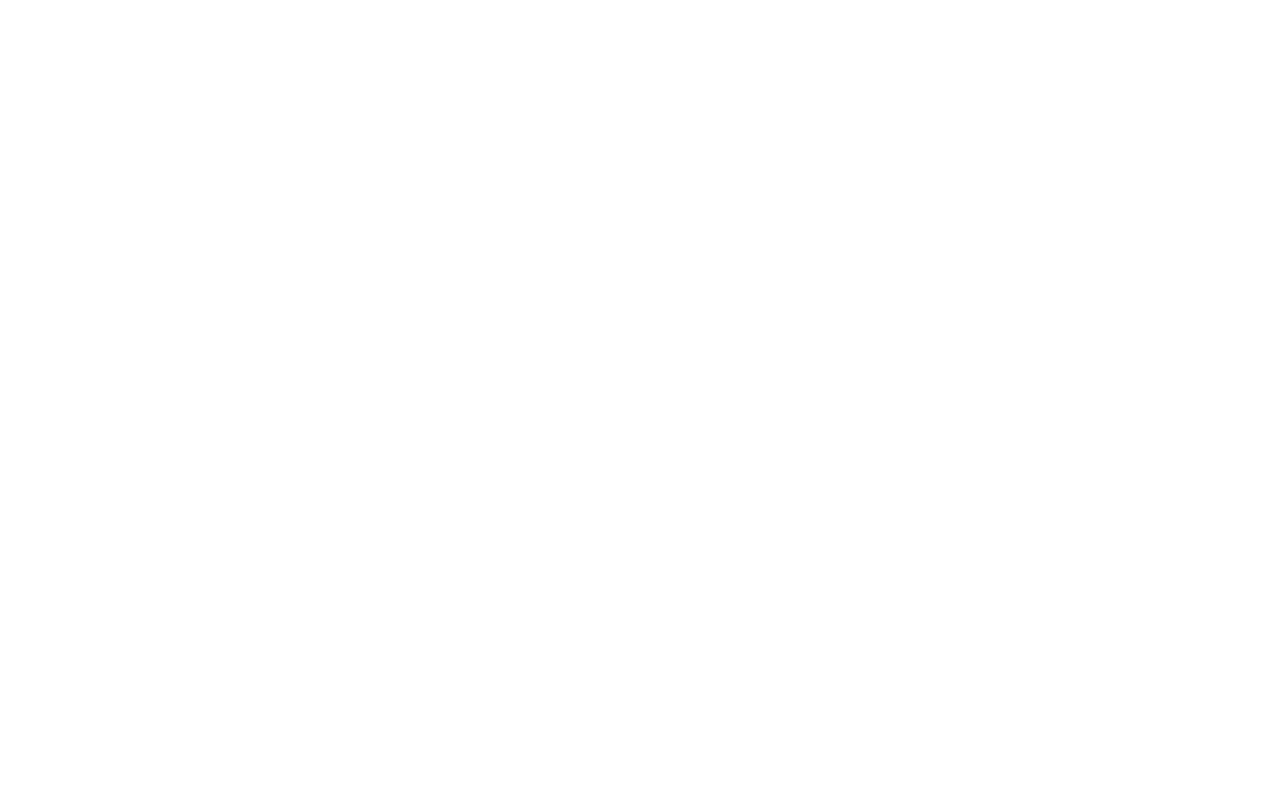
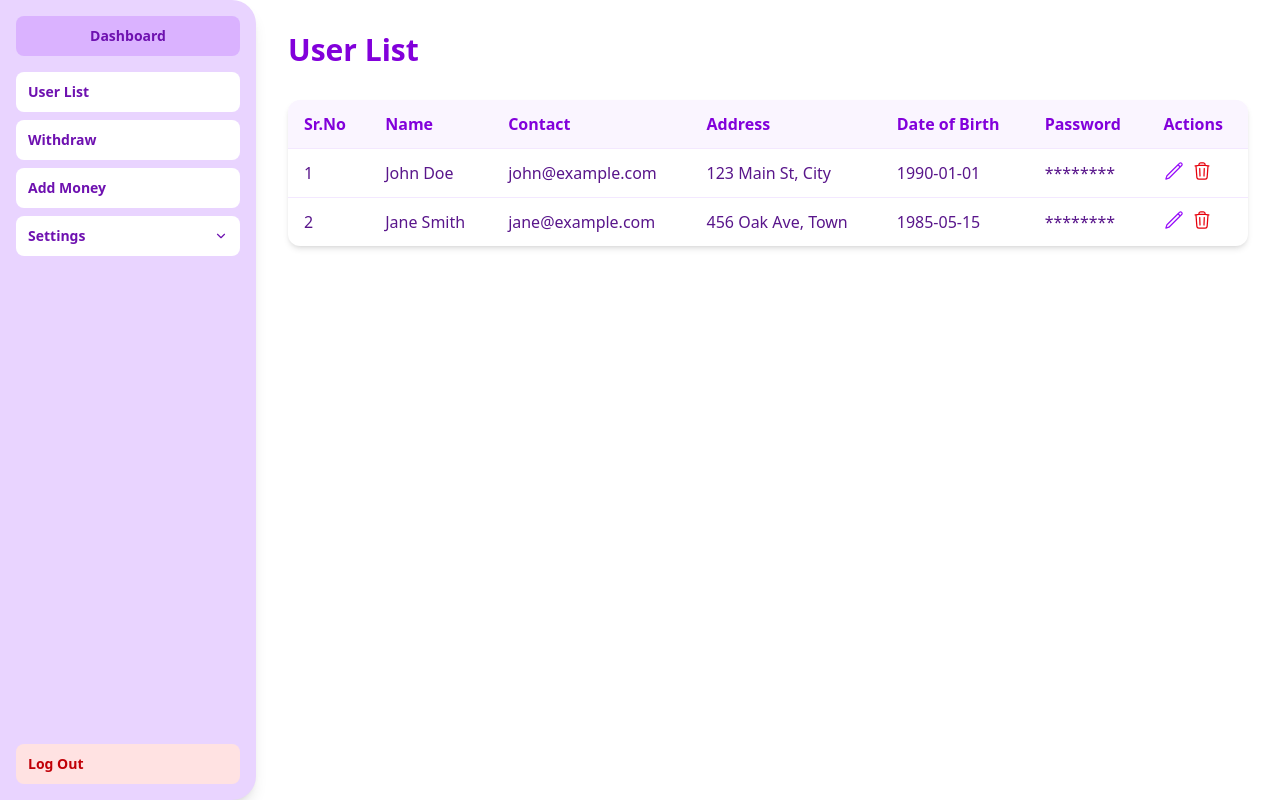
Before and after one commit to NomulaSantosh/Adminpanel, a React (Vite) app in the folder client/: page /user-list in a window 1280 px wide. Before the commit this address had no page. Built offline with nearby package versions, Linux system fonts and the light colour scheme.

Commit message:
feat: add user list and withdraw pages with tables

```diff
--- a/client/package.json
+++ b/client/package.json
@@ -10,6 +10,7 @@
     "preview": "vite preview"
   },
   "dependencies": {
+    "@heroicons/react": "^2.2.0",
     "@tailwindcss/vite": "^4.1.5",
     "react": "^19.0.0",
     "react-dom": "^19.0.0",
--- a/client/src/App.jsx
+++ b/client/src/App.jsx
@@ -3,6 +3,8 @@ import Login from './pages/Login.jsx'
 import Dashboard from './pages/Dashboard.jsx'
 import Socialmedia from './pages/Socialmedia'
 import Password from './pages/Password'
+import UserList from './pages/UserList'
+import Withdraw from './pages/Withdraw'
 
 const App = () => {
   return (
@@ -11,6 +13,8 @@ const App = () => {
       <Route path='/dashboard' element={<Dashboard />} />
       <Route path="/social-media" element={<Socialmedia />} />
       <Route path="/change-password" element={<Password />} />
+      <Route path="/user-list" element={<UserList />} />
+      <Route path="/withdraw" element={<Withdraw />} />
     </Routes>
   )
 }
--- a/client/src/components/Sidebar.jsx
+++ b/client/src/components/Sidebar.jsx
@@ -36,21 +36,21 @@ const Sidebar = () => {
         </div>
 
         <div className="flex-1 flex flex-col gap-2">
-          <Link to="#" className="hover:scale-105 transition-transform">
+          <Link to="/user-list" className="hover:scale-105 transition-transform">
             <button className="w-full px-3 py-2.5 bg-white rounded-lg text-purple-800 text-sm font-semibold hover:bg-purple-300 text-left">
-              🧑‍💼 User List
+              User List
+            </button>
+          </Link>
+
+          <Link to="/withdraw" className="hover:scale-105 transition-transform">
+            <button className="w-full px-3 py-2.5 bg-white rounded-lg text-purple-800 text-sm font-semibold hover:bg-purple-300 text-left">
+             Withdraw
             </button>
           </Link>
 
           <Link to="#" className="hover:scale-105 transition-transform">
             <button className="w-full px-3 py-2.5 bg-white rounded-lg text-purple-800 text-sm font-semibold hover:bg-purple-300 text-left">
-              💸 Withdraw
-            </button>
-          </Link>
-
-          <Link to="#" className="hover:scale-105 transition-transform">
-            <button className="w-full px-3 py-2.5 bg-white rounded-lg text-purple-800 text-sm font-semibold hover:bg-purple-300 text-left">
-              ➕ Add Money
+              Add Money
             </button>
           </Link>
 
@@ -59,7 +59,7 @@ const Sidebar = () => {
               onClick={() => setSettingsOpen(!settingsOpen)}
               className="w-full px-3 py-2.5 bg-white rounded-lg text-purple-800 text-sm font-semibold hover:bg-purple-300 text-left flex justify-between items-center"
             >
-              ⚙️ Settings
+              Settings
               {settingsOpen ? <FiChevronUp /> : <FiChevronDown />}
             </button>
 
@@ -86,7 +86,7 @@ const Sidebar = () => {
             onClick={handleLogout}
             className="w-full px-3 py-2.5 bg-red-100 rounded-lg text-red-700 text-sm font-semibold hover:bg-red-200 text-left"
           >
-            🚪 Log Out
+            Log Out
           </button>
         </div>
       </div>
--- a/client/src/pages/Socialmedia.jsx
+++ b/client/src/pages/Socialmedia.jsx
@@ -3,7 +3,7 @@ import Sidebar from '../components/Sidebar';
 
 const Socialmedia = () => {
   const [socialLinks, setSocialLinks] = useState({
-    twitter: '',
+    x:'',
     facebook: '',
     instagram: '',
     linkedin: ''
--- /dev/null
+++ b/client/src/pages/UserList.jsx
@@ -0,0 +1,76 @@
+// src/pages/UserList.jsx
+import { Link } from 'react-router-dom';
+import Sidebar from '../components/Sidebar';
+import { PencilIcon, TrashIcon } from '@heroicons/react/24/outline';
+
+const users = [
+  {
+    id: 1,
+    name: 'John Doe',
+    email: 'john@example.com',
+    address: '123 Main St, City',
+    dob: '1990-01-01',
+    password: 'hashed_password_123'
+  },
+  {
+    id: 2,
+    name: 'Jane Smith',
+    email: 'jane@example.com',
+    address: '456 Oak Ave, Town',
+    dob: '1985-05-15',
+    password: 'hashed_password_456'
+  }
+];
+
+const UserList = () => {
+  const hashPassword = (pass) => '*'.repeat(8); // Simple hash display
+
+  return (
+    <div className="flex flex-col md:flex-row min-h-screen">
+      <Sidebar />
+      <div className="flex-1 p-4 md:p-8 bg-white mt-16 md:mt-0">
+        <h1 className="text-2xl md:text-3xl font-bold text-purple-700 mb-4 md:mb-8">
+          User List
+        </h1>
+
+        <div className="bg-white rounded-xl shadow-md overflow-x-auto">
+          <table className="w-full">
+            <thead className="bg-purple-50">
+              <tr>
+                <th className="px-4 py-3 text-left text-purple-700">Sr.No</th>
+                <th className="px-4 py-3 text-left text-purple-700">Name</th>
+                <th className="px-4 py-3 text-left text-purple-700">Contact</th>
+                <th className="px-4 py-3 text-left text-purple-700">Address</th>
+                <th className="px-4 py-3 text-left text-purple-700">Date of Birth</th>
+                <th className="px-4 py-3 text-left text-purple-700">Password</th>
+                <th className="px-4 py-3 text-left text-purple-700">Actions</th>
+              </tr>
+            </thead>
+            <tbody>
+              {users.map((user, index) => (
+                <tr key={user.id} className="border-t border-purple-100">
+                  <td className="px-4 py-3">{index + 1}</td>
+                  <td className="px-4 py-3">{user.name}</td>
+                  <td className="px-4 py-3">{user.email}</td>
+                  <td className="px-4 py-3">{user.address}</td>
+                  <td className="px-4 py-3">{user.dob}</td>
+                  <td className="px-4 py-3">{hashPassword(user.password)}</td>
+                  <td className="px-4 py-3 flex gap-2">
+                    <button className="text-purple-600 hover:text-purple-800">
+                      <PencilIcon className="h-5 w-5" />
+                    </button>
+                    <button className="text-red-600 hover:text-red-800">
+                      <TrashIcon className="h-5 w-5" />
+                    </button>
+                  </td>
+                </tr>
+              ))}
+            </tbody>
+          </table>
+        </div>
+      </div>
+    </div>
+  );
+};
+
+export default UserList;
--- /dev/null
+++ b/client/src/pages/Withdraw.jsx
@@ -0,0 +1,67 @@
+// src/pages/Withdraw.jsx
+import { Link } from 'react-router-dom';
+import Sidebar from '../components/Sidebar';
+import { CheckCircleIcon } from '@heroicons/react/24/outline';
+
+const transactions = [
+  {
+    id: 1,
+    name: 'John Doe',
+    email: 'john@example.com',
+    upi: 'john@upi',
+    amount: '₹5,000'
+  },
+  {
+    id: 2,
+    name: 'Jane Smith',
+    email: 'jane@example.com',
+    upi: 'jane@upi',
+    amount: '₹3,200'
+  }
+];
+
+const Withdraw = () => {
+  return (
+    <div className="flex flex-col md:flex-row min-h-screen">
+      <Sidebar />
+      <div className="flex-1 p-4 md:p-8 bg-white mt-16 md:mt-0">
+        <h1 className="text-2xl md:text-3xl font-bold text-purple-700 mb-4 md:mb-8">
+          Withdraw Requests
+        </h1>
+
+        <div className="bg-white rounded-xl shadow-md overflow-x-auto">
+          <table className="w-full">
+            <thead className="bg-purple-50">
+              <tr>
+                <th className="px-4 py-3 text-left text-purple-700">Sr.No</th>
+                <th className="px-4 py-3 text-left text-purple-700">Name</th>
+                <th className="px-4 py-3 text-left text-purple-700">Contact</th>
+                <th className="px-4 py-3 text-left text-purple-700">UPI ID</th>
+                <th className="px-4 py-3 text-left text-purple-700">Amount</th>
+                <th className="px-4 py-3 text-left text-purple-700">Actions</th>
+              </tr>
+            </thead>
+            <tbody>
+              {transactions.map((transaction, index) => (
+                <tr key={transaction.id} className="border-t border-purple-100">
+                  <td className="px-4 py-3">{index + 1}</td>
+                  <td className="px-4 py-3">{transaction.name}</td>
+                  <td className="px-4 py-3">{transaction.email}</td>
+                  <td className="px-4 py-3">{transaction.upi}</td>
+                  <td className="px-4 py-3">{transaction.amount}</td>
+                  <td className="px-4 py-3">
+                    <button className="text-green-600 hover:text-green-800">
+                      <CheckCircleIcon className="h-6 w-6" />
+                    </button>
+                  </td>
+                </tr>
+              ))}
+            </tbody>
+          </table>
+        </div>
+      </div>
+    </div>
+  );
+};
+
+export default Withdraw;
```
Also changed, not shown: 1 other file (tests, documents, lock files or other folders).
